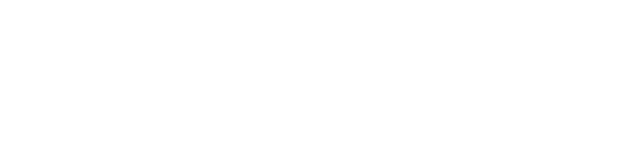
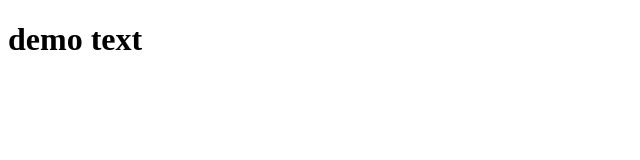
Before and after one commit to devkumar23/gitlearning, a plain HTML site: page index.html in a window 1280 px wide. Shown: the whole page, without its empty margins (0-640 px from the left). Drawn offline with Linux system fonts and the light colour scheme.

Commit message:
cgange in html file

```diff
--- a/index.html
+++ b/index.html
@@ -6,6 +6,6 @@
     <title>Document</title>
 </head>
 <body>
-    <h1></h1>
+    <h1>demo text</h1>
 </body>
 </html>
```
